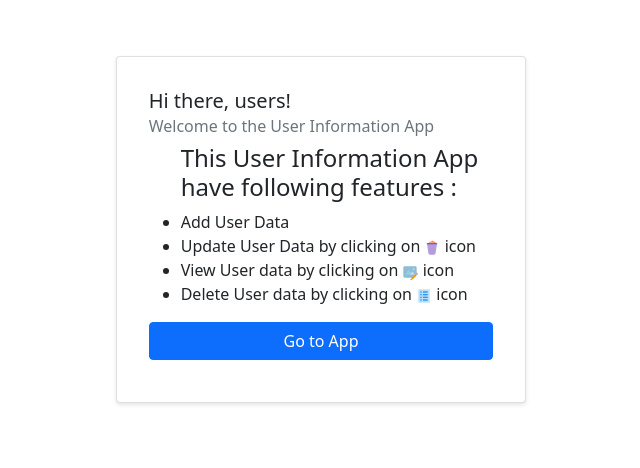
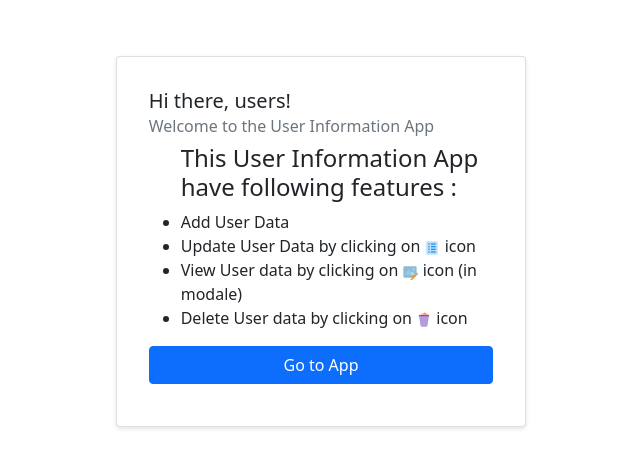
Before and after one commit to MohitSaxena29/react_redux_assignment, a React (Create React App) app: page / in a window 1280 px wide. Shown: the top 468 px of the page, without its empty margins (319-959 px from the left). Built offline with nearby package versions, Linux system fonts and the light colour scheme.

Commit message:
Final Commit

```diff
--- a/src/App.js
+++ b/src/App.js
@@ -4,13 +4,13 @@ import Create from './components/AddUser/Create';
 import Edit from './components/UpdateUser/Edit';
 import '../node_modules/bootstrap/dist/css/bootstrap.min.css';
 import  {BrowserRouter,Routes,Route} from 'react-router-dom'
-import LandingPage from './components/LandingPage/Landingpage';
+import Landingpage from './components/LandingPage/Landingpage';
 function App() {
   return (
   <>
       <BrowserRouter>
         <Routes>
-          <Route path="/" element={<LandingPage/>} />
+          <Route path="/" element={<Landingpage/>} />
           <Route path='/home' element={<Home/>}/>
           <Route path='/create' element={<Create/>}/>
           <Route path='/edit/:id' element={<Edit/>}/>
--- a/src/components/LandingPage/Landingpage.jsx
+++ b/src/components/LandingPage/Landingpage.jsx
@@ -20,9 +20,9 @@ const Landingpage=()=> {
                   This User Information App have following features :
                 </h4>
                 <li>Add User Data</li>
-                <li>Update User Data by clicking on <FcFullTrash/> icon</li>
-                <li>View User data by clicking on <FcEditImage/> icon</li>
-                <li>Delete User data by clicking on <FcViewDetails/> icon</li>
+                <li>Update User Data by clicking on <FcViewDetails/> icon</li>
+                <li>View User data by clicking on <FcEditImage/> icon (in modale)</li>
+                <li>Delete User data by clicking on <FcFullTrash/> icon</li>
               </ul>
             </p>
             <button className="btn btn-primary" onClick={gotoApp}>Go to App</button>
```
